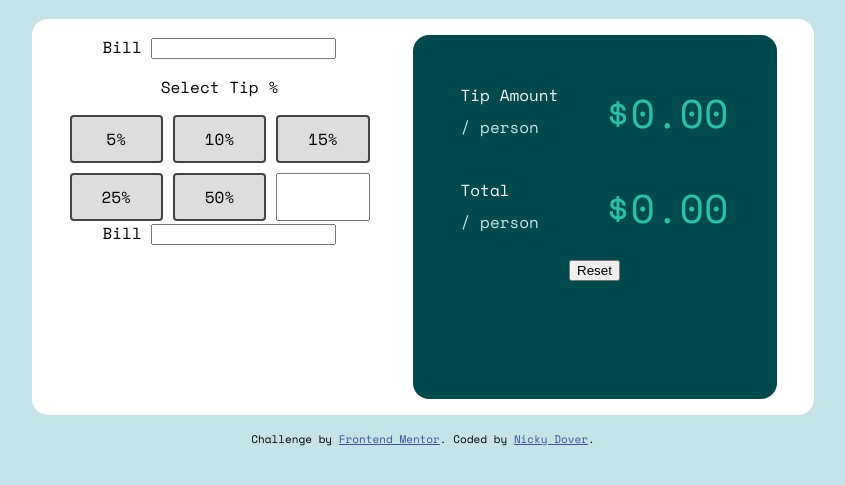
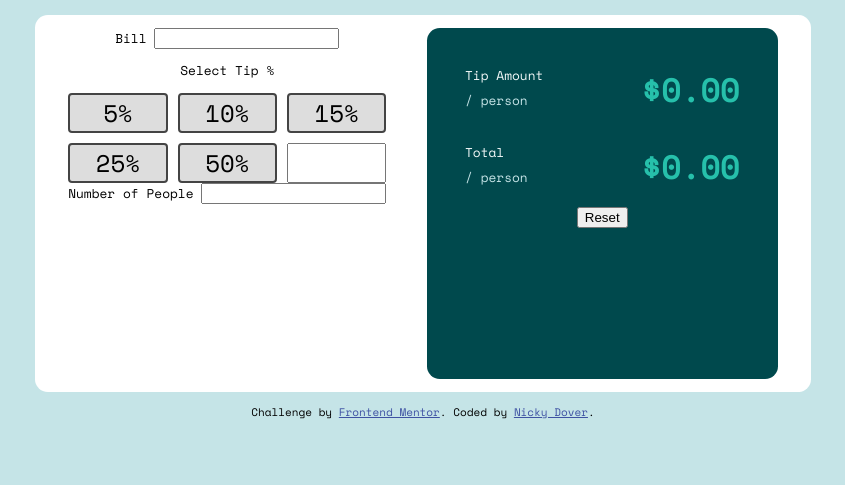
Before and after one commit to NickyEXE/Tip-Calculator, a plain HTML site: page index.html in a window 1280 px wide. Shown: the part 65-550 px from the top of the page, without its empty margins (217-1062 px from the left). Drawn offline with nearby package versions, Linux system fonts and the light colour scheme.

Commit message:
clean up CSS file, organize and refactor

```diff
--- a/assets/stylesheet.css
+++ b/assets/stylesheet.css
@@ -1,7 +1,13 @@
 body {
   text-align: center;
-  font-family: "Space Mono"
+  font-family: "Space Mono";
+  font-weight: 400;
+  font-size: .8em;
+  background-color: hsl(185, 41%, 84%);
 }
+
+.attribution { font-size: 11px; text-align: center; }
+.attribution a { color: hsl(228, 45%, 44%); }
 
 .calculator {
   display: flex;
@@ -14,10 +20,14 @@ body {
   border-radius: 1em;
 }
 
+form {
+  min-width: 300px;
+}
+
 .radio {
   display: grid;
   grid-gap: 10px;
-  grid-template-columns: repeat(auto-fit, minmax(5em, 1fr));
+  grid-template-columns: repeat(auto-fit, minmax(6em, 1fr));
 }
 
 /* https://markheath.net/post/customize-radio-button-css */
@@ -29,8 +39,8 @@ body {
 
 .radio label {
   background-color: #ddd;
-  padding: 10px 20px;
-  font-size: 16px;
+  font-size: 24px;
+  font-weight: 500;
   border: 2px solid #444;
   border-radius: 4px;
 }
@@ -46,10 +56,6 @@ body {
 
 .calculator > * {
   margin: 0 auto;
-}
-
-form {
-  min-width: 300px;
 }
 
 .results {
@@ -81,11 +87,5 @@ form {
 .result>p:nth-child(2) {
   color: hsl(172, 67%, 45%);
   font-size: 2.5em;
-  float: right;
-  clear: none;
+  font-weight: 700;
 }
-
-
-body {
-  background-color: hsl(185, 41%, 84%);
-}
--- a/index.html
+++ b/index.html
@@ -7,13 +7,9 @@
   <link rel="icon" type="image/png" sizes="32x32" href="./images/favicon-32x32.png">
   <link rel="stylesheet" href="./assets/stylesheet.css">
   <title>Frontend Mentor | Tip calculator app</title>
-  <link rel="stylesheet"
-  href="https://fonts.googleapis.com/css?family=Space+Mono">
+  <link rel="stylesheet" href="https://fonts.googleapis.com/css?family=Space+Mono">
+
   <!-- Feel free to remove these styles or customise in your own stylesheet 👍 -->
-  <style>
-    .attribution { font-size: 11px; text-align: center; }
-    .attribution a { color: hsl(228, 45%, 44%); }
-  </style>
 </head>
 <body>
   <img src="./images/logo.svg" alt="splitter"/>
@@ -37,7 +33,7 @@
         <input type="number" name="other_tip" id="custom-tip-value" min=0 step="1" max=100 />
 
       </div>
-      <label class="label" for="number-of-people">Bill</label>
+      <label class="label" for="number-of-people">Number of People</label>
       <input type="number" min="1" step="1" id="number-of-people" />
     </form>
     <div class="results">
```
